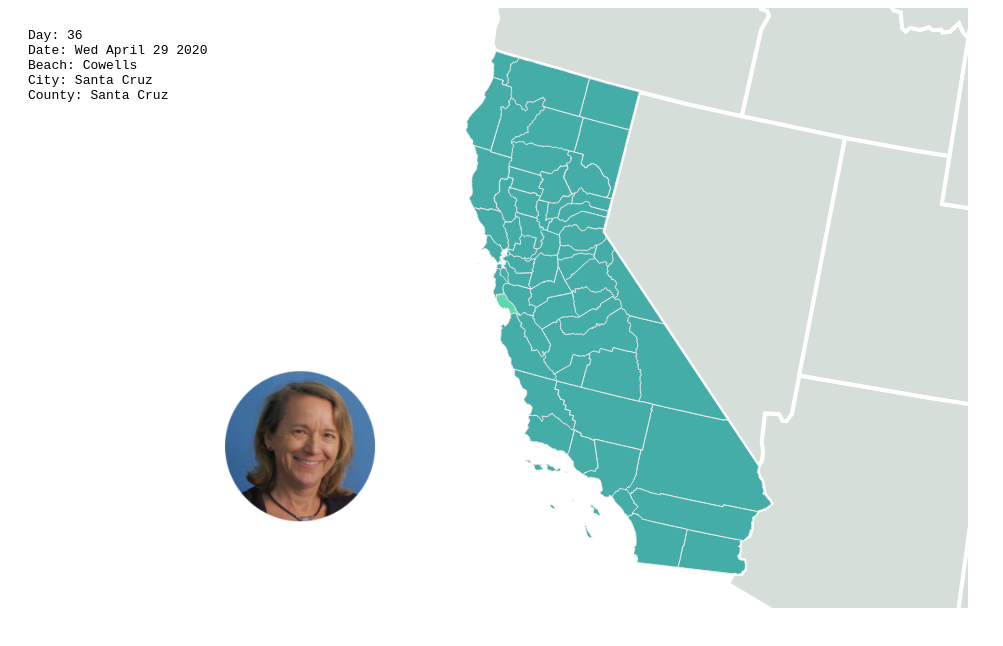
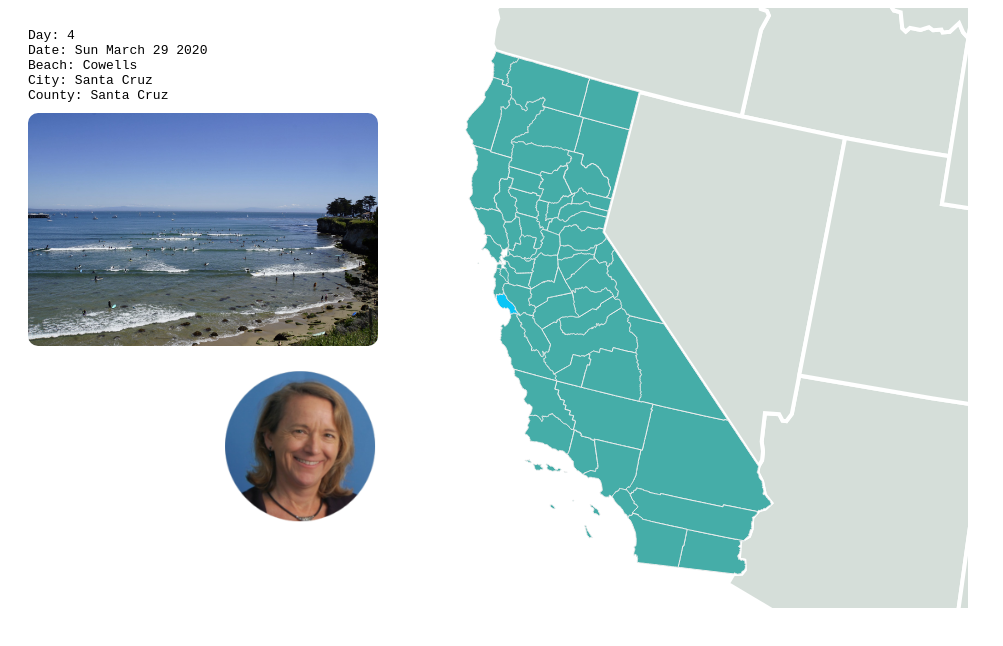
Before and after one commit to eriq-augustine/lise-surf, a plain HTML site: page index.html in a window 1280 px wide. Shown: the whole page, without its empty margins (0-1003 px from the left). Drawn offline with nearby package versions, Linux system fonts and the light colour scheme.

Commit message:
Added infrastructure to handle beach images.

```diff
--- a/beaches.js
+++ b/beaches.js
@@ -1,130 +1,166 @@
 'use strict';
 
 const BEACHES = {
+    "Leadbetter": {
+        "name": "Leadbetter",
+        "city": "Santa Barbara",
+        "county": "Santa Barbara",
+        "coordinates": [34.40167967459778, -119.69954826365083],
+    },
+    "Devereaux": {
+        "name": "Devereux",
+        "city": "Isla Vista",
+        "county": "Santa Barbara",
+        "coordinates": [34.40835141444057, -119.87608857556975],
+    },
+    "Refugio": {
+        "name": "Refugio",
+        "city": "Goleta",
+        "county": "Santa Barbara",
+        "coordinates": [34.461049754278456, -120.07392247798518],
+    },
+    "Swamis": {
+        "name": "Swamis",
+        "city": "Encinitas",
+        "county": "San Diego",
+        "coordinates": [33.034574614040665, -117.29281022829862],
+    },
     "Breakwater": {
         "name": "Breakwater",
         "city": "Capitola",
         "county": "Santa Cruz",
-        "coordinates": [36.9721835406375, -121.95171971878953]
+        "coordinates": [36.9721835406375, -121.95171971878953],
     },
     "SaltCreek": {
         "name": "Salt Creek",
         "city": "Dana Point",
         "county": "Orange",
-        "coordinates": [33.47833708183752, -117.72330055840274]
+        "coordinates": [33.47833708183752, -117.72330055840274],
     },
     "15th": {
         "name": "15th",
         "city": "Del Mar",
         "county": "San Diego",
-        "coordinates": [32.95892175127866, -117.26831689292193]
+        "coordinates": [32.95892175127866, -117.26831689292193],
     },
     "Del Mar": {
         "name": "Del Mar",
         "city": "Del Mar",
         "county": "San Diego",
-        "coordinates": [32.96000550231709, -117.26854577016191]
+        "coordinates": [32.96000550231709, -117.26854577016191],
     },
     "Pipes": {
         "name": "Pipes",
         "city": "Encinitas",
         "county": "San Diego",
-        "coordinates": [33.0240490454094, -117.28656341419166]
+        "coordinates": [33.0240490454094, -117.28656341419166],
     },
     "Turtles": {
         "name": "Turtles",
         "city": "Encinitas",
         "county": "San Diego",
-        "coordinates": [33.04874896287073, -117.29794587833848]
+        "coordinates": [33.04874896287073, -117.29794587833848],
     },
     "Broad Beach": {
         "name": "Broad Beach",
         "city": "Malibu",
         "county": "Los Angeles",
-        "coordinates": [34.0374162149384, -118.86739705632482]
+        "coordinates": [34.0374162149384, -118.86739705632482],
     },
     "Malibu": {
         "name": "Malibu",
         "city": "Malibu",
         "county": "Los Angeles",
-        "coordinates": [34.04001756197459, -118.65728553962593]
+        "coordinates": [34.04001756197459, -118.65728553962593],
     },
     "36th": {
         "name": "36th",
         "city": "Pleasure Point",
         "county": "Santa Cruz",
-        "coordinates": [36.95738308808722, -121.96966207938021]
+        "coordinates": [36.95738308808722, -121.96966207938021],
     },
     "Jacks": {
         "name": "Jacks",
         "city": "Pleasure Point",
         "county": "Santa Cruz",
-        "coordinates": [36.95820670334518, -121.96891832511201]
+        "coordinates": [36.95820670334518, -121.96891832511201],
     },
     "Privates": {
         "name": "Privates",
         "city": "Pleasure Point",
         "county": "Santa Cruz",
-        "coordinates": [36.967166804956946, -121.96048755807334]
+        "coordinates": [36.967166804956946, -121.96048755807334],
     },
     "Sharks": {
         "name": "Sharks",
         "city": "Pleasure Point",
         "county": "Santa Cruz",
-        "coordinates": [36.962384574001725, -121.97524423726465]
+        "coordinates": [36.962384574001725, -121.97524423726465],
     },
     "Cardiff": {
         "name": "Cardiff",
         "city": "San Diego",
         "county": "San Diego",
-        "coordinates": [33.010901005977644, -117.27988761034455]
+        "coordinates": [33.010901005977644, -117.27988761034455],
     },
     "La Jolla": {
         "name": "La Jolla",
         "city": "San Diego",
         "county": "San Diego",
-        "coordinates": [32.855775803812634, -117.27226320793417]
+        "coordinates": [32.855775803812634, -117.27226320793417],
     },
     "San Onofre State Beach": {
         "name": "San Onofre State Beach",
         "city": "San Onofre",
         "county": "San Diego",
-        "coordinates": [33.373250811708836, -117.56567295668879]
+        "coordinates": [33.373250811708836, -117.56567295668879],
     },
     "Trails": {
         "name": "Trails",
         "city": "San Onofre",
         "county": "San Diego",
-        "coordinates": [33.37678061969037, -117.56926950420862]
+        "coordinates": [33.37678061969037, -117.56926950420862],
     },
     "Campus Point": {
         "name": "Campus Point",
         "city": "Santa Barbara",
         "county": "Santa Barbara",
-        "coordinates": [34.406593860722225, -119.84358164981026]
+        "coordinates": [34.406593860722225, -119.84358164981026],
     },
     "Rincon": {
         "name": "Rincon",
         "city": "Santa Barbara",
         "county": "Santa Barbara",
-        "coordinates": [34.35057749621006, -119.41066780480162]
+        "coordinates": [34.35057749621006, -119.41066780480162],
     },
     "Cowells": {
         "name": "Cowells",
         "city": "Santa Cruz",
         "county": "Santa Cruz",
-        "coordinates": [36.961652895291216, -122.0249019288201]
+        "coordinates": [36.961652895291216, -122.0249019288201],
+        "image": {
+            "path": "images/beaches/cowells.jpg",
+            "source": "https://santacruzlocal.org/wp-content/uploads/2020/05/20200503shelter-cowells-1-jmg-scaled.jpg"
+        }
     },
     "Pismo": {
         "name": "Pismo",
         "city": "San Luis Obispo",
         "county": "San Luis Obispo",
-        "coordinates": [35.12731946915043, -120.63812757602244]
+        "coordinates": [35.12731946915043, -120.63812757602244],
+        "image": {
+            "path": "images/beaches/pismo.jpg",
+            "source": "https://www.nationalgeographic.com/content/dam/travel/rights-exempt/Travel-2016/pismo-beach/skyline-sunset-pismo-beach-california.ngsversion.1473850181433.adapt.1900.1.jpg"
+        }
     },
     "C-Street": {
         "name": "C-Street",
         "city": "Ventura",
         "county": "Ventura",
-        "coordinates": [34.27463717426635, -119.29935863867594]
+        "coordinates": [34.27463717426635, -119.29935863867594],
+        "image": {
+            "path": "images/beaches/c-street.jpg",
+            "source": "https://i.vimeocdn.com/video/683549522.jpg?mw=1920&mh=1080&q=70"
+        }
     },
 }
--- a/index.html
+++ b/index.html
@@ -33,6 +33,9 @@
                 <label>County:</label>
                 <p class='county'></p>
             </div>
+            <div class='info-line'>
+                <img class='beach-image'></img>
+            </div>
         </div>
     </body>
 </html>
--- a/index.js
+++ b/index.js
@@ -24,7 +24,7 @@ const COUNTY_STROKE_WIDTH = '1px';
 const COUNTY_STROKE_COLOR = '#eee';
 
 const TOTAL_DAYS = 365;
-const START_TIME_MS = new Date('2020-04-26T00:00:00Z').getTime();
+const START_TIME_MS = new Date('2020-03-26T00:00:00Z').getTime();
 const END_TIME_MS = START_TIME_MS + (TOTAL_DAYS * 24 * 60 * 60 * 1000);
 const SECONDS_PER_DAY = 1.5;
 const TOTAL_DURATION_MS = SECONDS_PER_DAY * 365 * 1000;
@@ -136,6 +136,11 @@ function main() {
 
                 let beach = BEACHES[logEntry.location];
 
+                let beachImage = undefined;
+                if (beach.image) {
+                    beachImage = beach.image.path;
+                }
+
                 renderData.push({
                     'id': renderData.length,
                     'dayCount': dayCount,
@@ -145,6 +150,7 @@ function main() {
                     'county': beach.county,
                     'latitude': beach.coordinates[0],
                     'longitude': beach.coordinates[1],
+                    'image': beachImage,
                 });
             });
 
@@ -195,6 +201,12 @@ function main() {
                     document.querySelector('.info-area .city').textContent = renderEntry.city;
                     document.querySelector('.info-area .county').textContent = renderEntry.county;
 
+                    if (renderEntry.image) {
+                        document.querySelector('.info-area .beach-image').src = renderEntry.image;
+                    } else {
+                        document.querySelector('.info-area .beach-image').src = '';
+                    }
+
                     // Update the county color.
                     if (county) {
                         let count = parseInt(county.dataset.visitCount, 10) + 1;
--- a/style.css
+++ b/style.css
@@ -10,3 +10,9 @@
     display: inline-block;
     margin: 0;
 }
+
+.info-area img {
+    width: 350px;
+    border-radius: 10px;
+    margin-top: 10px;
+}
```
Also changed, not shown: images/beaches/c-street.jpg (added), images/beaches/cowells.jpg (added), images/beaches/pismo.jpg (added).
